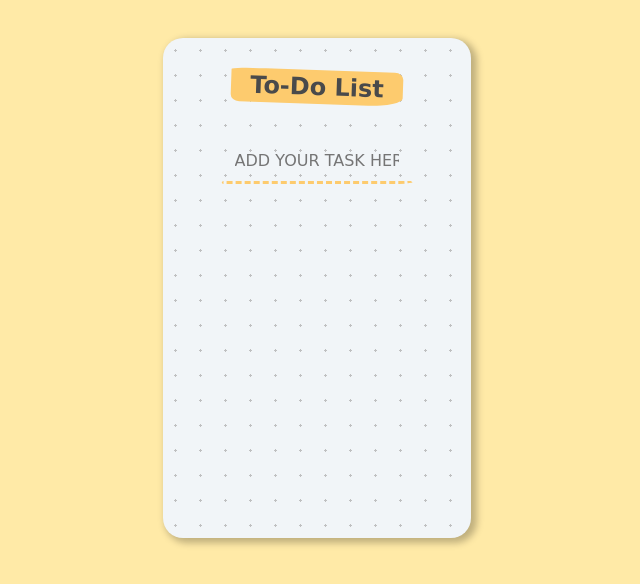
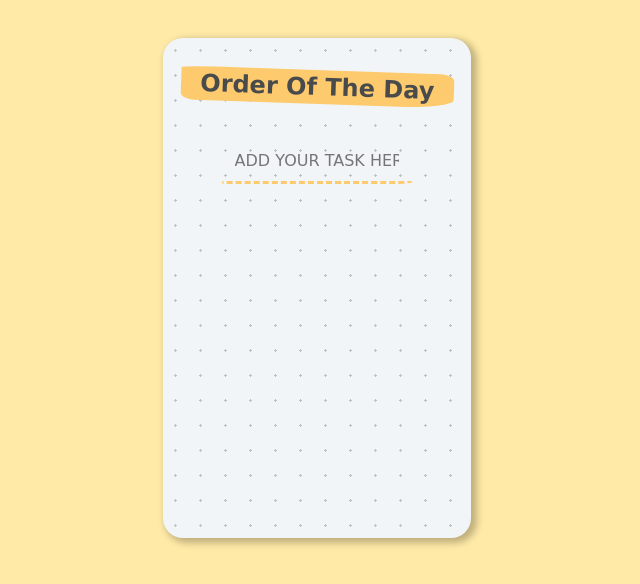
Before and after one commit to luffyxgourav/Task-Minder, a plain HTML site: page index.html in a window 1280 px wide. Shown: the whole page, without its empty margins (323-963 px from the left). Drawn offline with Linux system fonts and the light colour scheme.

Commit message:
Committed

```diff
--- a/index.html
+++ b/index.html
@@ -5,12 +5,12 @@
     <meta http-equiv="X-UA-Compatible" content="IE=edge">
     <meta name="viewport" content="width=device-width, initial-scale=1.0">
     <link rel="stylesheet" href="style.css">
-    <title>To Do</title>
+    <title>Task Minder</title>
 </head>
 <body>
     <div class="container">
         <div class="heading">
-          <h1>To-Do List</h1>
+          <h1>Order Of The Day</h1>
         </div>
         <div class="form">
           <input type="text" id="text" placeholder="ADD YOUR TASK HERE"/>
```
